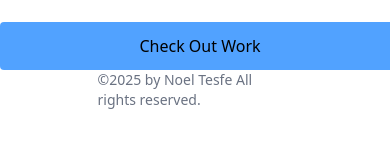
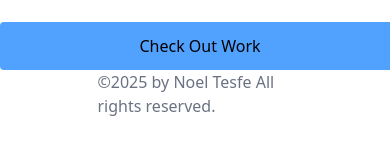
Before and after one commit to Noel-byte/Portfolio, a React (Vite) app: page / in a window 390 px wide. Shown: the part 187-342 px from the top of the page. Built offline with nearby package versions, Linux system fonts and the light colour scheme.

Commit message:
modified Footer.jsx

```diff
--- a/src/components/Footer.jsx
+++ b/src/components/Footer.jsx
@@ -1,7 +1,7 @@
 export default function Footer(){
     return(
         <>
-        <p className="absolute  left-1/2 -translate-x-1/2 text-sm text-gray-500">&copy;2025 by Noel Tesfe All rights reserved.</p>
+        <p className="absolute  left-1/2 -translate-x-1/2 sm:text-sm text-gray-500">&copy;2025 by Noel Tesfe All rights reserved.</p>
         </>
     )
 }
```
